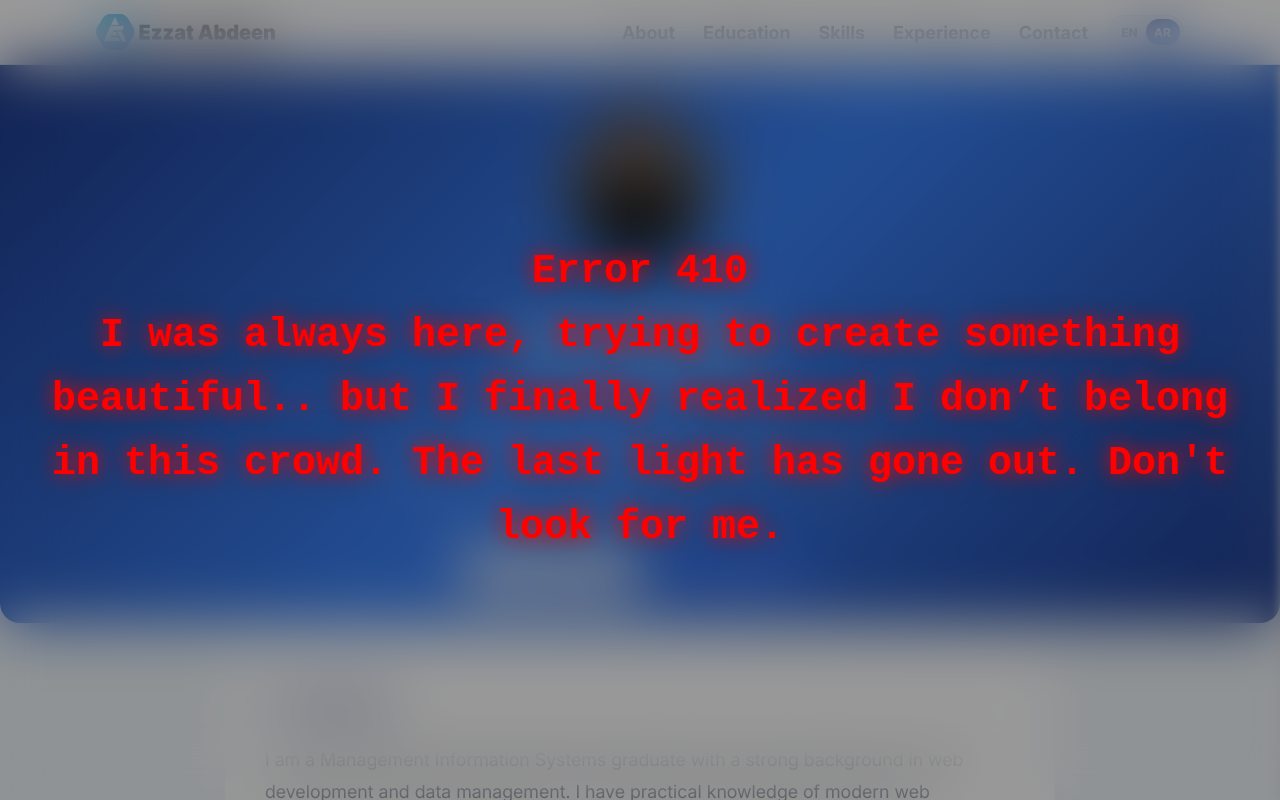
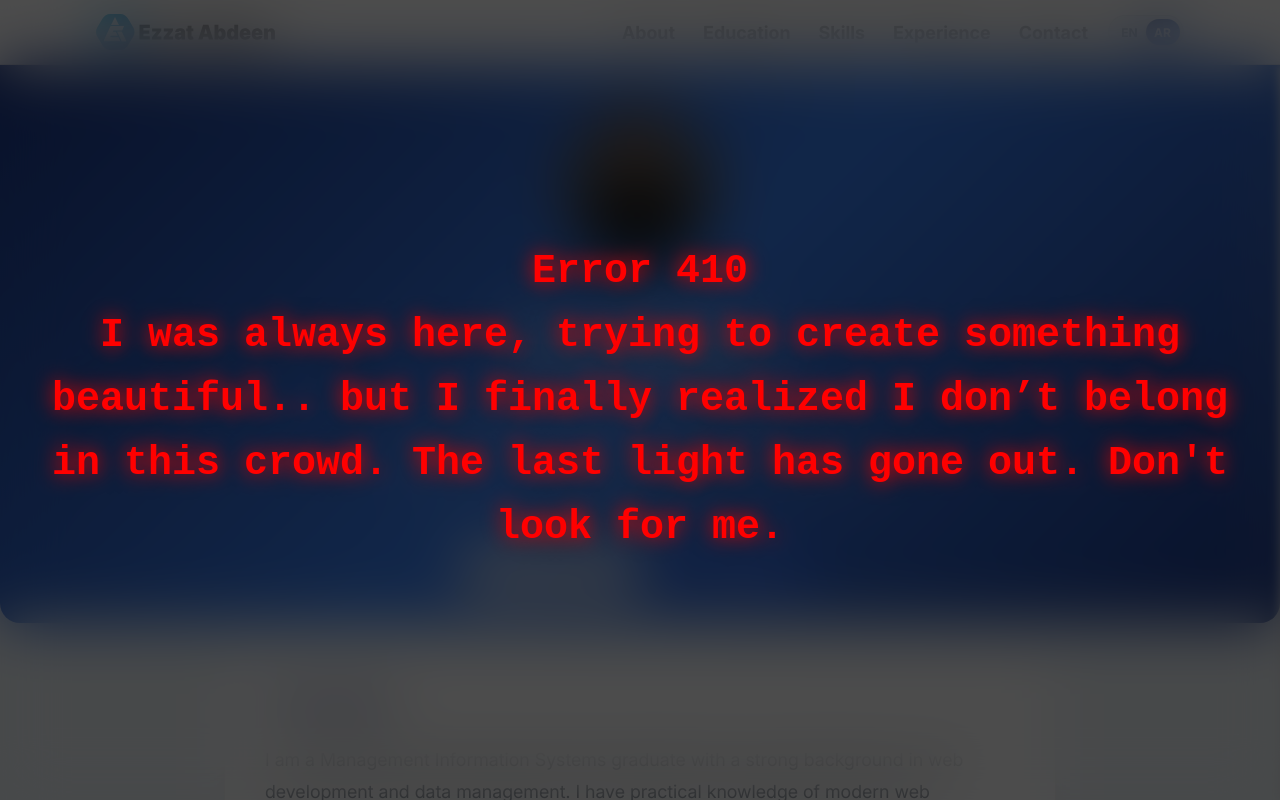
Before and after one commit to ezzatabdeen-dev/protfolio, a Next.js app: page /en in a window 1280 px wide. Shown: the top 800 px of the page. Built offline with nearby package versions, Linux system fonts and the light colour scheme.

Commit message:
Update Freeze.module.css

```diff
--- a/src/components/About/Freeze.module.css
+++ b/src/components/About/Freeze.module.css
@@ -4,7 +4,7 @@
   left: 0;
   width: 100vw;
   height: 100vh;
-  background: rgba(0, 0, 0,.4);
+  background: rgba(0, 0, 0,.7);
   backdrop-filter: blur(30px);
     -webkit-backdrop-filter: blur(30px);
   display: flex;
@@ -26,7 +26,7 @@
   line-height: 1.6;
   font-weight: 900;
   text-shadow: 0 0 20px rgba(255, 0, 0, 1), 0 0 40px rgba(0, 0, 0, 0.5);
-  animation: flicker 2s infinite;
+  animation: flicker 4s infinite;
 }
 
 @keyframes flicker {
```
